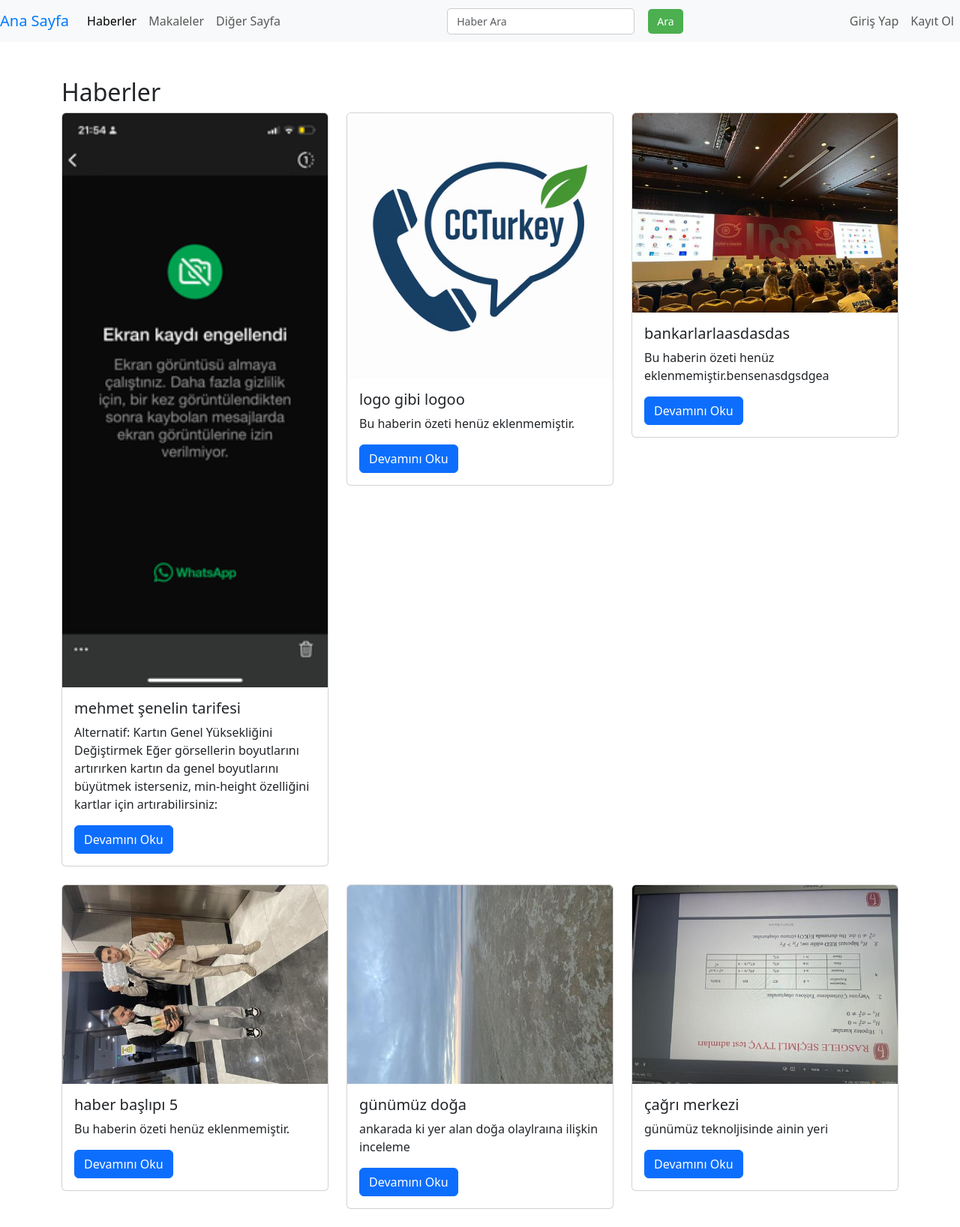
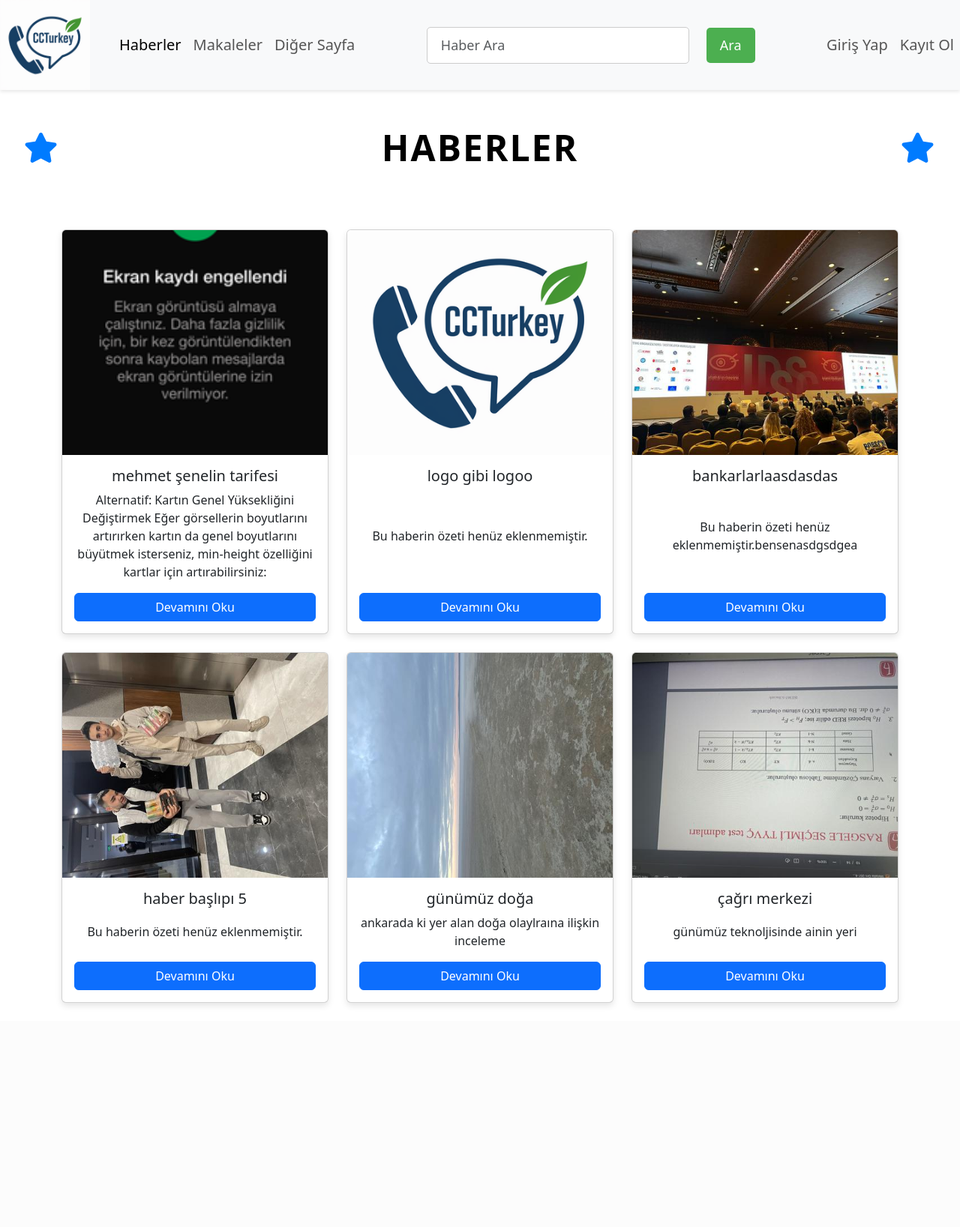
Before and after one commit to SirMsenel/callcenter, a Django app: page /news/ in a window 1280 px wide. Shown: the whole page at 75% size. After the commit the page ends 1341 px from the top, so only its background shows below. Run offline with Django 5.2, Linux system fonts and the light colour scheme; data comes from the database, SQL or seed files in the repository; both versions use the stored data as it was after the commit.

Commit message:
navbarpositon

```diff
--- /dev/null
+++ b/news/static/css/card.css
@@ -0,0 +1,98 @@
+
+.custom-heading {
+    text-align: center; /* Başlığı ortalar */
+    font-size: 3rem; /* Başlık boyutunu büyütür */
+    font-weight: bold; /* Başlığı kalın yapar */
+    color: black; /* Başlık rengini ayarladık */
+    margin-bottom: 80px; /* Başlık ile içerik arasına boşluk bırakır */
+    margin-top: 20px; /* Sayfa üstünden boşluk ekler */
+    text-transform: uppercase; /* Başlığı büyük harf yapar */
+    letter-spacing: 2px; /* Harfler arasında boşluk ekler */
+    position: relative; /* İkonları yerleştirmek için */
+    /* Diğer stiller burada */
+}
+
+
+/* İkonları Yerleştirmek */
+h2::before, h2::after {
+    content: '\f005'; /* Font Awesome ikonu (örnek olarak yıldız ekledik) */
+    font-family: 'Font Awesome 5 Free'; /* Font Awesome 5 kullanarak ikon ekliyoruz */
+    font-weight: 900; /* Font Awesome ikonlarını görünür yapmak için */
+    position: absolute;
+    top: 50%;
+    transform: translateY(-50%);
+    font-size: 2.5rem; /* İkon boyutunu ayarladık */
+    color: #007bff; /* İkon rengini başlıkla uyumlu yapar */
+}
+
+/* Sol İkon */
+h2::before {
+    left: -50px; /* Başlığın sol tarafına mesafe */
+}
+
+/* Sağ İkon */
+h2::after {
+    right: -50px; /* Başlığın sağ tarafına mesafe */
+}
+
+
+/* Kartların düzeni */
+.card {
+    display: flex;
+    flex-direction: column; /* Kartların içeriğini dikey hizala */
+    height: 100%; /* Kartları eşit yükseklikte yap */
+    background-color: #fff;
+    box-shadow: 0 4px 8px rgba(0, 0, 0, 0.1); /* Hafif gölge */
+    border-radius: 8px; /* Yuvarlatılmış köşeler */
+}
+
+/* Görsel boyutunu artırma */
+.card-img-top {
+    width: 100%;
+    height: 300px; /* Görselin yüksekliğini büyüttük */
+    object-fit: cover; /* Görselin orantılı şekilde doldurulmasını sağlar */
+}
+
+/* Kart içeriği */
+.card-body {
+    display: flex;
+    flex-direction: column;
+    justify-content: space-between; /* İçeriği en üste ve en alta yerleştirir */
+    flex-grow: 1; /* İçeriğin tüm boşluğu doldurmasını sağlar */
+    padding: 15px;
+    text-align: center;
+}
+
+
+/* Ekran küçüldüğünde kart düzeni */
+@media (max-width: 768px) {
+    .row {
+        grid-template-columns: 1fr; /* Mobilde kartlar tek sütun olacak */
+    }
+}
+
+/* Kartlar için minimum yükseklik belirleme */
+.card {
+    min-height: 400px; /* Mobilde kart yüksekliğini en az 400px yap */
+}
+
+/* "Devamını Oku" butonunu alt kısma sabitle */
+.card-footer {
+    margin-top: auto; /* Butonun kartın altına sabitlenmesini sağlar */
+    padding-top: 15px;
+    text-align: center;
+}
+
+/* "Devamını Oku" butonunun stilini ayarlama */
+.card-footer .btn {
+    background-color: #007bff;
+    color: white;
+    padding: 10px 20px;
+    border-radius: 5px;
+    font-size: 16px;
+    text-decoration: none;
+}
+
+.card-footer .btn:hover {
+    background-color: #0056b3;
+}
--- a/news/static/css/navbar.css
+++ b/news/static/css/navbar.css
@@ -1,7 +1,41 @@
 /* Navbar Genel Düzenlemeleri */
 .navbar {
     background-color: #f8f9fa;
-    padding: 10px 20px;
+    padding: 20px 40px; /* Navbar'ın üst ve alt boşluklarını artırdık */
+    height: 120px; /* Navbar yüksekliği artırıldı */
+    position: fixed; /* Navbar'ı sabitliyoruz */
+    top: 0;
+    width: 100%;
+    z-index: 1030; /* Navbar'ın diğer içeriklerin üstünde kalmasını sağlar */
+    box-shadow: 0 2px 5px rgba(0, 0, 0, 0.1); /* Hafif bir gölge efekti ekliyoruz */
+}
+
+/* İçerik ile Navbar Arasındaki Boşluk */
+body {
+    margin: 0; /* Varsayılan margin'i kaldırıyoruz */
+    padding-top: 120px; /* Navbar'ın yüksekliği kadar boşluk bırakıyoruz */
+}
+
+/* Logo Düzeni */
+.navbar .navbar-brand {
+    display: flex;
+    align-items: center;
+    font-size: 28px;
+    color: #007bff;
+}
+
+.navbar .navbar-brand img {
+    height: 120px;
+    width: auto;
+    margin-right: 15px;
+}
+
+/* Menü Düzeni */
+.navbar .navbar-nav-left {
+    display: flex;
+    list-style: none;
+    margin: 0;
+    padding: 0;
 }
 
 /* Sol Menü Düzeni */
@@ -13,12 +47,12 @@
 }
 
 .navbar .navbar-nav-left li {
-    margin-right: 20px;
+    margin-right: 30px; /* Öğeler arasında daha fazla boşluk */
 }
 
 .navbar .navbar-nav-left li a {
     text-decoration: none;
-    font-size: 16px;
+    font-size: 20px; /* Yazı boyutunu büyütüyoruz */
     color: #333;
 }
 
@@ -32,27 +66,27 @@
     display: flex;
     align-items: center;
     justify-content: flex-end;
-    gap: 10px; /* Öğeler arasında boşluk */
+    gap: 20px; /* Sağ menü öğeleri arasına daha fazla boşluk ekledik */
 }
 
 /* Arama Formu Düzeni */
 .navbar .search-form {
     display: flex;
     align-items: center;
-    gap: 10px; /* Arama kutusu ve buton arasına boşluk */
+    gap: 15px; /* Arama kutusu ve buton arasına boşluk */
 }
 
 .navbar .search-form input[type="text"] {
-    padding: 6px 12px;
-    font-size: 14px;
+    padding: 10px 18px;
+    font-size: 18px; /* Arama kutusu font boyutu büyütüldü */
     border-radius: 5px;
     border: 1px solid #ccc;
-    width: 250px; /* Arama kutusunun genişliği */
+    width: 350px; /* Arama kutusunun genişliği arttırıldı */
 }
 
 .navbar .search-form button {
-    padding: 6px 12px;
-    font-size: 14px;
+    padding: 10px 18px;
+    font-size: 18px; /* Buton yazı boyutu arttırıldı */
     background-color: #4CAF50;
     color: white;
     border: none;
@@ -65,10 +99,16 @@
     background-color: #45a049;
 }
 
-/* Navbar Marka */
+/* Navbar Marka (Metinli) */
 .navbar .navbar-brand {
-    font-size: 20px;
+    font-size: 28px; /* Logo metni için boyutlandırma */
     color: #007bff;
+}
+
+/* Navbar Menülerinin Font Boyutunu Ayarlama */
+.navbar-nav .nav-link {
+    font-size: 20px; /* Menü linklerinin boyutunu büyütme */
+    color: #555;
 }
 
 /* Daha geniş ekranlarda navbar düzeni */
@@ -87,4 +127,31 @@
     .navbar .navbar-nav-right {
         justify-content: flex-end; /* Sağ menüyü sağa dayalı yap */
     }
+
+    .navbar .search-form input[type="text"] {
+        width: 250px; /* Mobilde arama kutusu genişliği arttırıldı */
+    }
+
+    .navbar .navbar-brand {
+        font-size: 24px; /* Mobilde logo metni boyutunu biraz azaltıyoruz */
+    }
+
+    .navbar .navbar-nav-left li a {
+        font-size: 16px; /* Mobilde menü öğelerinin boyutunu biraz küçültüyoruz */
+    }
+
+    .navbar .search-form input[type="text"] {
+        font-size: 16px; /* Arama kutusunun font boyutunu da ayarlıyoruz */
+    }
 }
+
+/* Mobil uyumluluk */
+@media (max-width: 768px) {
+    body {
+        padding-top: 150px; /* Mobilde navbar daha büyük olduğu için padding artırılır */
+    }
+}
+
+main {
+    padding-top: 120px; /* Ana içerik ile navbar arasındaki boşluğu buradan düzenleyebiliriz */
+}
--- a/news/static/css/slider.css
+++ b/news/static/css/slider.css
@@ -12,9 +12,10 @@
 
 /* Slider Görselleri */
 .carousel-item img {
-    width: 100%;
-    height: 500px; /* Görselin yüksekliğini büyüttük */
-    object-fit: cover; /* Görselin orantılı şekilde kaydırılması */
+    width: 100%; /* Genişlik %100 olacak şekilde ayarlandı */
+    height: 100%; /* Yükseklik %100 olacak şekilde ayarlandı */
+    object-fit: cover; /* Resmin container'a tam oturacak şekilde kırpılması */
+    max-height: 500px; /* Maksimum yükseklik belirledik, slider'ın belirlediği sınır */
 }
 
 /* Slider Caption (Açıklama) */
--- a/news/templates/base.html
+++ b/news/templates/base.html
@@ -6,21 +6,26 @@
     <meta charset="UTF-8">
     <meta name="viewport" content="width=device-width, initial-scale=1.0">
     <title>{% block title %}Ana Sayfa{% endblock %}</title>
-     <!-- Ortak CSS dosyaları -->
+
+    <!-- Ortak CSS dosyaları -->
     <link rel="stylesheet" href="{% static 'css/navbar.css' %}">
     <link rel="stylesheet" href="{% static 'css/slider.css' %}">
     <link rel="stylesheet" href="{% static 'css/login_register.css' %}">
     <link rel="stylesheet" href="{% static 'css/register.css' %}">
+    <link rel="stylesheet" href="{% static 'css/card.css' %}">
 
-
+    <!-- Font Awesome -->
+    <link href="https://cdnjs.cloudflare.com/ajax/libs/font-awesome/5.15.4/css/all.min.css" rel="stylesheet">
+    <!-- Bootstrap -->
     <link href="https://cdn.jsdelivr.net/npm/bootstrap@5.3.0-alpha3/dist/css/bootstrap.min.css" rel="stylesheet">
     <script src="https://cdn.jsdelivr.net/npm/bootstrap@5.3.0-alpha3/dist/js/bootstrap.bundle.min.js"></script>
 </head>
 <body>
     <header>
-        <nav class="navbar navbar-expand-lg navbar-light bg-light">
-            <!-- Sol Menü -->
-            <a class="navbar-brand" href="{% url 'home' %}">Ana Sayfa</a>
+        <nav class="navbar navbar-expand-lg navbar-light bg-light fixed-top">
+            <a class="navbar-brand" href="{% url 'home' %}">
+                <img src="{{ '/media/Logo.png' }}" alt="Logo">
+            </a>
             <button class="navbar-toggler" type="button" data-bs-toggle="collapse" data-bs-target="#navbarNav" aria-controls="navbarNav" aria-expanded="false" aria-label="Toggle navigation">
                 <span class="navbar-toggler-icon"></span>
             </button>
@@ -36,26 +41,19 @@
                         <a class="nav-link {% if request.path == '/other/' %}active{% endif %}" href="#">Diğer Sayfa</a>
                     </li>
                 </ul>
-
-                <!-- Arama Formu -->
                 <form action="{% url 'search' %}" method="get" class="d-flex search-form">
                     <input class="form-control me-2" type="text" name="q" placeholder="Haber Ara" required>
                     <button class="btn btn-outline-success" type="submit">Ara</button>
                 </form>
-                <!-- Sağ Menü (Giriş Yap ve Kayıt Ol) -->
-                <ul class="navbar-nav ml-3 ms-auto">
+                <ul class="navbar-nav ms-auto">
                     {% if user.is_authenticated %}
-                        <!-- Çıkış Yap Butonu (POST yöntemiyle) -->
                         <li class="nav-item">
-                            <form action="{% url 'logout' %}" method="post">
+                            <form action="{% url 'logout' %}" method="post" class="d-inline">
                                 {% csrf_token %}
-                                <button type="submit" class="nav-link btn btn-link" style="border: none; background: none;">
-                                    Çıkış Yap
-                                </button>
+                                <button type="submit" class="btn btn-link nav-link">Çıkış Yap</button>
                             </form>
                         </li>
                     {% else %}
-                        <!-- Giriş Yap ve Kayıt Ol Butonları -->
                         <li class="nav-item">
                             <a class="nav-link" href="{% url 'login' %}">Giriş Yap</a>
                         </li>
@@ -64,11 +62,9 @@
                         </li>
                     {% endif %}
                 </ul>
-
             </div>
         </nav>
     </header>
-
     <main>
         {% block content %}{% endblock %}
     </main>
--- a/news/templates/news/home.html
+++ b/news/templates/news/home.html
@@ -1,5 +1,4 @@
 {% extends 'base.html' %}
-
 
 {% block content %}
 <div class="container mt-5">
--- a/news/templates/news/news_list.html
+++ b/news/templates/news/news_list.html
@@ -1,13 +1,12 @@
 {% extends 'base.html' %}
-
 
 {% block content %}
 <div class="container mt-5">
-    <h2>Haberler</h2>
+    <h2 class="custom-heading">Haberler</h2>
     <div class="row">
         {% for news in all_news %}
-        <div class="col-md-4 mb-4">
-            <div class="card">
+        <div class="col-md-4 mb-4"> <!-- Bootstrap grid sınıfı 3 kolona böler -->
+            <div class="card h-100"> <!-- h-100 ile kart yüksekliğini eşitliyoruz -->
                 <img src="{{ news.image.url }}" class="card-img-top" alt="{{ news.title }}">
                 <div class="card-body">
                     <h5 class="card-title">{{ news.title }}</h5>
--- a/news/urls.py
+++ b/news/urls.py
@@ -11,3 +11,11 @@ urlpatterns = [
     path('login/', auth_views.LoginView.as_view(template_name='users/login.html'), name='login'),  # Giriş işlemi
     path('logout/', auth_views.LogoutView.as_view(next_page='login'), name='logout'),  # Çıkış işlemi
 ]
+
+
+# urls.py
+from django.conf import settings
+from django.conf.urls.static import static
+# Eğer proje geliştirme aşamasında ise
+if settings.DEBUG:
+    urlpatterns += static(settings.MEDIA_URL, document_root=settings.MEDIA_ROOT)
```
Also changed, not shown: db.sqlite3, media/logo.png (added), media/news_images/09d65ea7-5aed-43d2-b5b9-f6e0391e7f0e.jpeg (added), media/news_images/IMG_3120_nQBuEjM.jpeg (added), media/news_images/IMG_3134.png (added), media/news_images/logo.png (added), media/news_images/logo_jtDi5Fq.png (added), media/news_images/logo_jtDi5Fq_lQlYmtz.png (added), 1 other file.
